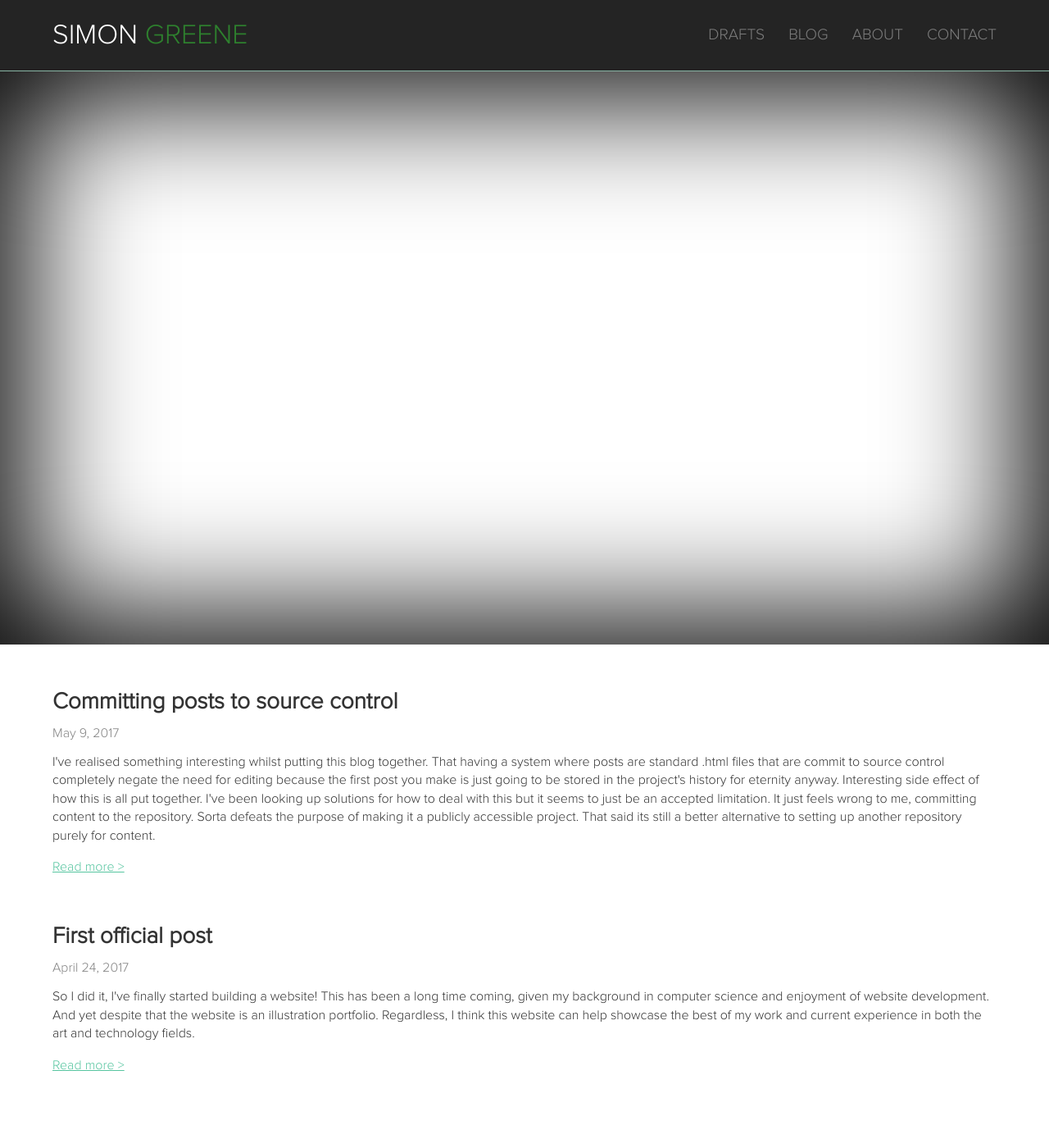
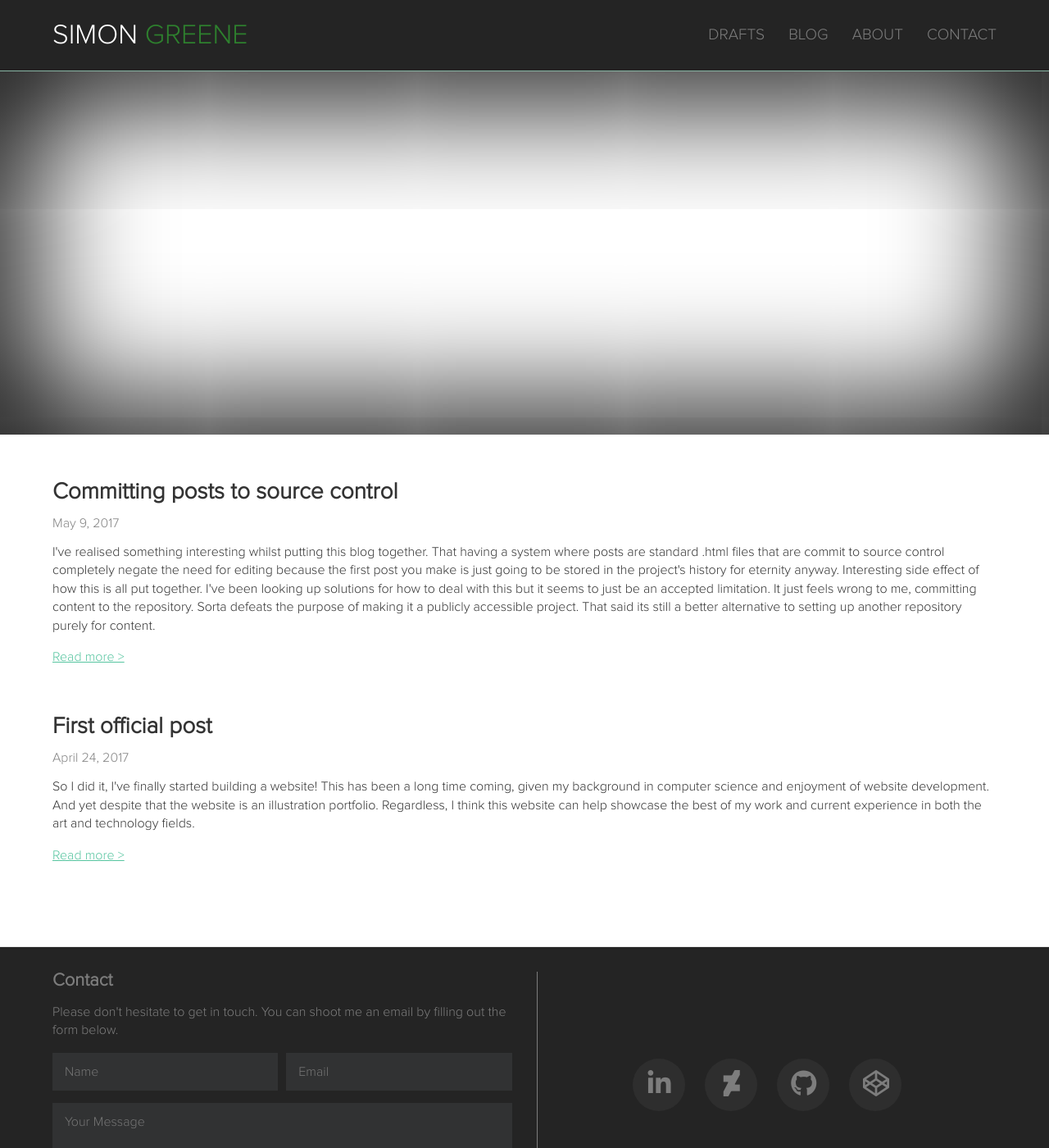
Before and after one commit to simonrg/web-portfolio, a Jekyll site: the page built from index.html, in a window 1280 px wide and 1400 px high. Shown: the whole window at 82% size. Built offline with Jekyll 4.4.1, drawn with Linux system fonts in a browser that asks for light colours; nearby versions of some CDN libraries.

```diff
--- a/_includes/hero.html
+++ b/_includes/hero.html
@@ -8,6 +8,4 @@
 		</div>
 	</div>
 
-  <ul class="showcase"></ul>
-
 </div>
--- a/_sass/hero.scss
+++ b/_sass/hero.scss
@@ -7,15 +7,12 @@
     -webkit-box-shadow: inset 0px 0px 160px 31px rgba(0,0,0,1);
     -moz-box-shadow: inset 0px 0px 160px 31px rgba(0,0,0,1);
     box-shadow: inset 0px 0px 160px 31px rgba(0,0,0,1);
-
-    @media (min-width: $small-only) {
-        height: 700px;
-    }
 }
 
 .showcase {
     position: absolute;
     width: 100%;
+    max-height: 100%;
     padding: 0;
     margin: 0;
     overflow: hidden;
@@ -33,17 +30,10 @@
     &:nth-child(odd) {
         background-color: #888888;
     }
-
-    @media (min-width: $small-only) {
-        width: 147px;
-        display: inline-block;
-        margin-right: -5px;
-        margin-top: -3px;
-    }
 }
 
 .image-preview {
-    height: inherit;
+    display: table-cell;
     width: 100%;
     background-position: 55% 20%;
     background-repeat: no-repeat;
@@ -120,9 +110,9 @@
 
 @media (min-width: 1620px) {
     .showcase {
-        -moz-column-count:    13;
-        -webkit-column-count: 13;
-        column-count:         13;
+        -moz-column-count:    12;
+        -webkit-column-count: 12;
+        column-count:         12;
     }
 }
 
--- a/assets/scripts.js
+++ b/assets/scripts.js
@@ -2,7 +2,6 @@ var page = $(location).attr('pathname').replace(/\//g, '');
 
 if(page === '' || page === 'web-portfolio') { page = 'home'; }
 if(page.includes('draft')) { cloudinaryAPI('sketch'); }
-if(page === 'home') { cloudinaryAPI('banner'); }
 
 
 $(document).ready(function(){
@@ -10,8 +9,10 @@ $(document).ready(function(){
 	if(navigator.userAgent.indexOf("Mobile") > -1)
 		toggleMobileMenu();
 
-	if(page.includes('home'))
+	if(page.includes('home')) {
 		homepageBanner();
+        cloudinaryAPI('banner');
+	}
 
 	formValidation();
 
@@ -93,9 +94,9 @@ function cloudinaryAPI(media) {
 					var previews;
 
 					if(navigator.userAgent.indexOf("Mobile") > -1)
-						previews = 10;
+						previews = 6;
 					else
-						previews = 65;
+						previews = 40;
 
 					for(var k = 0; k < previews; k++) {
 						if(data.resources[k]) {
@@ -107,7 +108,7 @@ function cloudinaryAPI(media) {
 						}
 					}
 
-					if($('.showcase')) { $('.showcase').append(images.join('')) };
+					if($('.site-hero')) { $('.site-hero').append('<ul class="showcase">' + images.join('') + '</ul>'); }
 
 					break;
 
```
